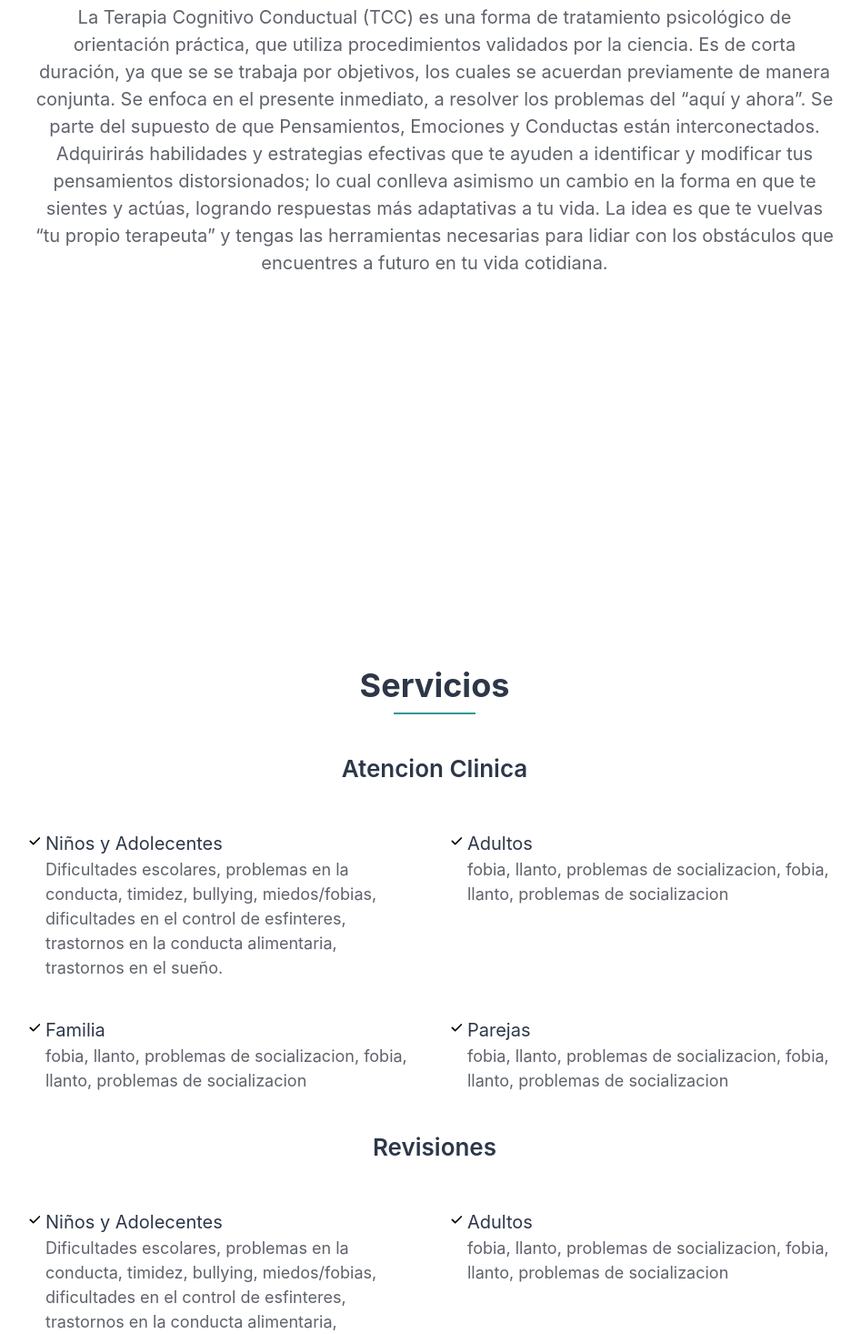
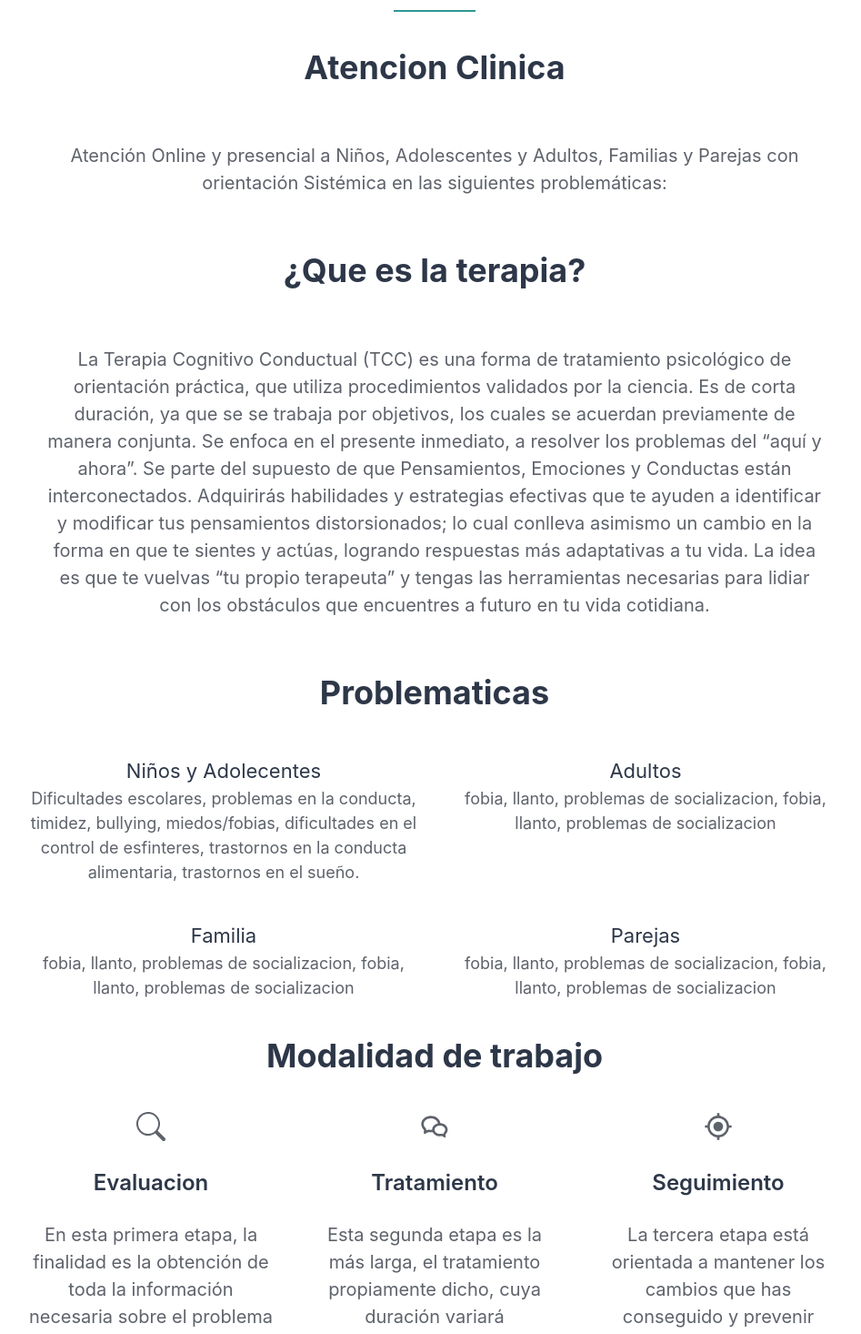
Before and after one commit to SilvaLucas92/JS-web, a React (Create React App) app: page / in a window 1280 px wide. Shown: the part 1960-3426 px from the top of the page at 91% size, without its empty margins (162-1109 px from the left). Built offline with nearby package versions, Linux system fonts and the light colour scheme.

Commit message:
New changes

```diff
--- a/src/components/Section/Section.js
+++ b/src/components/Section/Section.js
@@ -7,14 +7,30 @@ const Section = ({ title, id, backgroundColor, children }) => {
     Aos.init({ duration: 2000 });
   }, []);
   return (
-    <Box id={id} bg={backgroundColor? backgroundColor : 'white'} as="section" w="full">
+    <Box
+      id={id}
+      bg={backgroundColor ? backgroundColor : "white"}
+      as="section"
+      w="full"
+    >
       <Box
         w={{ base: "90%", md: "70%" }}
         mx="auto"
         py={{ base: "180px", sm: "180px", md: "200px", xl: "210px" }}
         data-aos="fade-up"
       >
-        <Heading as="h2" color="#2d3748" textAlign="center" mb={10}>
+        <Heading
+          as="h2"
+          color="#2d3748"
+          textAlign="center"
+          mb={10}
+          fontSize={{
+            base: "3xl",
+            sm: "4xl",
+            md: "5xl",
+            lg: "6xl",
+          }}
+        >
           {title ? title : ""}
           <Box
             borderTop="2px"
--- a/src/components/Therapy/Therapy.js
+++ b/src/components/Therapy/Therapy.js
@@ -1,28 +1,29 @@
-import { Text } from "@chakra-ui/react";
-import Section from "../Section/Section";
-function Therapy() {
+import { Text, Heading } from "@chakra-ui/react";
+function Therapy({title, children}) {
   return (
-        <Section id="terapia" title="¿Qué es la terapia sistémica?">
+    <>
+      <Heading
+        as="h3"
+        color="#2d3748"
+        textAlign="center"
+        my={10}
+        fontSize={{
+          base: "2xl",
+          sm: "3xl",
+          lg: "4xl",
+        }}
+      >
+        {title}
+      </Heading>
       <Text
-            p={2}
+        p={5}
         opacity="0.7"
         fontSize={{ base: "18px", md: "20px" }}
         textAlign="center"
       >
-            La Terapia Cognitivo Conductual (TCC) es una forma de tratamiento
-            psicológico de orientación práctica, que utiliza procedimientos
-            validados por la ciencia. Es de corta duración, ya que se se trabaja por
-            objetivos, los cuales se acuerdan previamente de manera conjunta. Se
-            enfoca en el presente inmediato, a resolver los problemas del “aquí y
-            ahora”. Se parte del supuesto de que Pensamientos, Emociones y Conductas
-            están interconectados. Adquirirás habilidades y estrategias efectivas
-            que te ayuden a identificar y modificar tus pensamientos distorsionados;
-            lo cual conlleva asimismo un cambio en la forma en que te sientes y
-            actúas, logrando respuestas más adaptativas a tu vida. La idea es que te
-            vuelvas “tu propio terapeuta” y tengas las herramientas necesarias para
-            lidiar con los obstáculos que encuentres a futuro en tu vida cotidiana.
+        {children}
       </Text>
-        </Section>
+    </>
   );
 }
 
--- a/src/components/TherapyServices/TherapyServices.js
+++ b/src/components/TherapyServices/TherapyServices.js
@@ -1,44 +1,100 @@
 import React from "react";
 import Section from "../Section/Section";
+import Therapy from "../Therapy/Therapy";
 import EachService from "./components/EachService";
+import WorkModality from "../WorkModality/WorkModality";
+import { Text, Heading } from "@chakra-ui/react";
 const data = [
   {
     id: 1,
-        title: 'Niños y Adolecentes',
-        description: 'Dificultades escolares, problemas en la conducta, timidez, bullying, miedos/fobias, dificultades en el control de esfinteres, trastornos en la conducta alimentaria, trastornos en el sueño.'
+    title: "Niños y Adolecentes",
+    description:
+      "Dificultades escolares, problemas en la conducta, timidez, bullying, miedos/fobias, dificultades en el control de esfinteres, trastornos en la conducta alimentaria, trastornos en el sueño.",
   },
   {
     id: 2,
-        title: 'Adultos',
-        description: 'fobia, llanto, problemas de socializacion, fobia, llanto, problemas de socializacion'
+    title: "Adultos",
+    description:
+      "fobia, llanto, problemas de socializacion, fobia, llanto, problemas de socializacion",
   },
   {
     id: 3,
-        title: 'Familia',
-        description: 'fobia, llanto, problemas de socializacion, fobia, llanto, problemas de socializacion'
+    title: "Familia",
+    description:
+      "fobia, llanto, problemas de socializacion, fobia, llanto, problemas de socializacion",
   },
   {
     id: 4,
-        title: 'Parejas',
-        description: 'fobia, llanto, problemas de socializacion, fobia, llanto, problemas de socializacion'
-    }
-  ]
+    title: "Parejas",
+    description:
+      "fobia, llanto, problemas de socializacion, fobia, llanto, problemas de socializacion",
+  },
+];
 const data2 = [
   {
     id: 1,
-        title: 'Niños y Adolecentes',
-        description: 'Dificultades escolares, problemas en la conducta, timidez, bullying, miedos/fobias, dificultades en el control de esfinteres, trastornos en la conducta alimentaria, trastornos en el sueño.'
+    title: "Niños y Adolecentes",
+    description:
+      "Dificultades escolares, problemas en la conducta, timidez, bullying, miedos/fobias, dificultades en el control de esfinteres, trastornos en la conducta alimentaria, trastornos en el sueño.",
   },
   {
     id: 2,
-        title: 'Adultos',
-        description: 'fobia, llanto, problemas de socializacion, fobia, llanto, problemas de socializacion'
-    }]
+    title: "Adultos",
+    description:
+      "fobia, llanto, problemas de socializacion, fobia, llanto, problemas de socializacion",
+  },
+];
 function TherapyServices() {
   return (
     <Section id="services" title="Servicios">
-        <EachService title='Atencion Clinica' data={data}/>
-        <EachService title='Revisiones' data={data2}/>
+      <Heading
+        as="h3"
+        color="#2d3748"
+        textAlign="center"
+        my={10}
+        fontSize={{
+          base: "2xl",
+          sm: "3xl",
+          lg: "4xl",
+        }}
+      >
+        Atencion Clinica
+      </Heading>
+      <Text
+        opacity="0.7"
+        fontSize={{ base: "18px", md: "20px" }}
+        p={5}
+        textAlign="center"
+      >
+        Atención Online y presencial a Niños, Adolescentes y Adultos, Familias y
+        Parejas con orientación Sistémica en las siguientes problemáticas:
+      </Text>
+      <Therapy title="¿Que es la terapia?">
+        La Terapia Cognitivo Conductual (TCC) es una forma de tratamiento
+        psicológico de orientación práctica, que utiliza procedimientos
+        validados por la ciencia. Es de corta duración, ya que se se trabaja por
+        objetivos, los cuales se acuerdan previamente de manera conjunta. Se
+        enfoca en el presente inmediato, a resolver los problemas del “aquí y
+        ahora”. Se parte del supuesto de que Pensamientos, Emociones y Conductas
+        están interconectados. Adquirirás habilidades y estrategias efectivas
+        que te ayuden a identificar y modificar tus pensamientos distorsionados;
+        lo cual conlleva asimismo un cambio en la forma en que te sientes y
+        actúas, logrando respuestas más adaptativas a tu vida. La idea es que te
+        vuelvas “tu propio terapeuta” y tengas las herramientas necesarias para
+        lidiar con los obstáculos que encuentres a futuro en tu vida cotidiana.
+      </Therapy>
+      <EachService title="Problematicas" data={data} />
+      <WorkModality />
+      <Therapy title={"Revisiones"}>
+        La Terapia Cognitivo Conductual (TCC) es una forma de tratamiento
+        psicológico de orientación práctica, que utiliza procedimientos
+        validados por la ciencia. Es de corta duración, ya que se se trabaja por
+        objetivos, los cuales se acuerdan previamente de manera conjunta. Se
+        enfoca en el presente inmediato, a resolver los problemas del “aquí yv
+        ahora”. Se parte del supuesto de que Pensamientos, Emociones y Conductas
+        están interconectados. Adquirirás habilidades y estrategias efectivas
+        que te ayuden a identificar y modificar tus pensamientos distorsionados;
+      </Therapy>
     </Section>
   );
 }
--- a/src/components/TherapyServices/components/EachService.js
+++ b/src/components/TherapyServices/components/EachService.js
@@ -1,17 +1,21 @@
-import { Stack, Text, VStack, GridItem } from "@chakra-ui/react";
+import { Stack, Heading, VStack, GridItem } from "@chakra-ui/react";
 import Feature from "./Feature";
 function EachService({ data, title }) {
   return (
     <VStack my={10} align={"center"}>
-      <Text
+      <Heading
         as="h3"
         color="#2d3748"
-        fontWeight="semibold"
-        fontSize={[22, 24, 26]}
-        pb={10}
+        textAlign="center"
+        mb={10}
+        fontSize={{
+          base: "2xl",
+          sm: "3xl",
+          lg: "4xl",
+        }}
       >
         {title}
-      </Text>
+      </Heading>
       <GridItem colSpan={2}>
         <Stack
           spacing={{
--- a/src/components/TherapyServices/components/Feature.js
+++ b/src/components/TherapyServices/components/Feature.js
@@ -2,8 +2,8 @@ import { Flex, Icon, Box, Text } from "@chakra-ui/react";
 
 const Feature = ({ title, children }) => {
   return (
-    <Flex>
-      <Flex>
+    <Flex textAlign='center'>
+      {/* <Flex>
         <Icon boxSize={5} mt={1}>
           <path
             fillRule="evenodd"
@@ -11,12 +11,12 @@ const Feature = ({ title, children }) => {
             clipRule="evenodd"
           ></path>
         </Icon>
-      </Flex>
+      </Flex> */}
       <Box >
         <Text
           as="h3"
           color="#2d3748"
-          fontSize={{ base: "18px", md: "20px" }}
+          fontSize={{ base: "20px", md: "22px" }}
         >
           {title}
         </Text>
--- a/src/components/WorkModality/WorkModality.js
+++ b/src/components/WorkModality/WorkModality.js
@@ -1,4 +1,4 @@
-import { Stack, Flex, SimpleGrid, Text, Icon } from "@chakra-ui/react";
+import { Stack, Flex, SimpleGrid, Text, Icon, Heading } from "@chakra-ui/react";
 import Section from "../Section/Section";
 import { BsSearch } from "react-icons/bs";
 import { MdOutlineGpsFixed } from "react-icons/md";
@@ -27,35 +27,44 @@ const Feature = ({ title, text, icon }) => {
 
 const Modalidad = () => {
   return (
-    <Section
-      id="WorkModality"
-      title="Modalidad de trabajo"
-      backgroundColor="#f7fafc"
-    >
+    <>
+      <Heading
+        as="h3"
+        color="#2d3748"
+        textAlign="center"
+        mb={10}
+        fontSize={{
+          base: "2xl",
+          sm: "3xl",
+          lg: "4xl",
+        }}
+      >
+        Modalidad de trabajo
+      </Heading>
       <SimpleGrid columns={{ base: 1, md: 3 }} spacing={10} textAlign="center">
         <Feature
-          icon={<Icon as={BsSearch} w={8} h={8} opacity="0.7"/>}
+          icon={<Icon as={BsSearch} w={8} h={8} opacity="0.7" />}
           title={"Evaluacion"}
           text={
             "En esta primera etapa, la finalidad es la obtención de toda la información necesaria sobre el problema objeto de la consulta. Se detallan los factores que han influído en la aparición del conflicto y aquellos que lo mantienen, brindándote Psicoeducación y estableciendo conjuntamente los objetivos del tratamiento. La duración de esta fase es entre 3 y 5 sesiones."
           }
         />
         <Feature
-          icon={<Icon as={RiWechatLine} w={8} h={8} opacity="0.7"/>}
+          icon={<Icon as={RiWechatLine} w={8} h={8} opacity="0.7" />}
           title={"Tratamiento"}
           text={
             "Esta segunda etapa es la más larga, el tratamiento propiamente dicho, cuya duración variará dependiendo de los factores del problema, el ritmo de cambio, la motivación, etc. Aquí es cuando se aplican las técnicas adaptadas a cada problema, dirigidas a alcanzar los objetivos planteados.  Con el fin de lograr un buen entrenamiento, se te brindarán tareas entre sesiones, para afianzar el aprendizaje."
           }
         />
         <Feature
-          icon={<Icon as={MdOutlineGpsFixed} w={8} h={8} opacity="0.7"/>}
+          icon={<Icon as={MdOutlineGpsFixed} w={8} h={8} opacity="0.7" />}
           title={"Seguimiento"}
           text={
             "La tercera etapa está orientada a mantener los cambios que has conseguido y prevenir recaídas. El objetivo es que puedas poner en práctica todo lo aprendido y convertirte en tu “propio terapeuta”. Durante esta fase se van espaciando las frecuencias de las sesiones (quincenales, mensuales) y en el momento en que se considera que se han alcanzado los objetivos se te brinda el alta terapéutico."
           }
         />
       </SimpleGrid>
-    </Section>
+    </>
   );
 };
 
--- a/src/pages/index.js
+++ b/src/pages/index.js
@@ -12,9 +12,7 @@ const Home = () => {
     <Layout>
       <Hero />
       <AboutMe />
-      <Therapy />
       <TherapyServices />
-      <WorkModality />
       <Contact />
     </Layout>
   );
```
Lines whose indentation alone changed are shown as unchanged.
